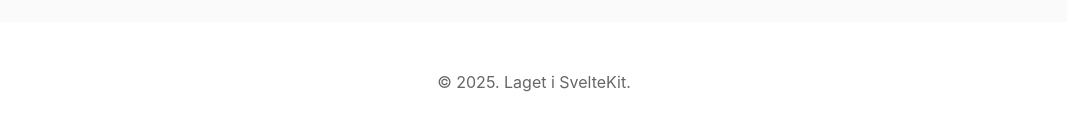
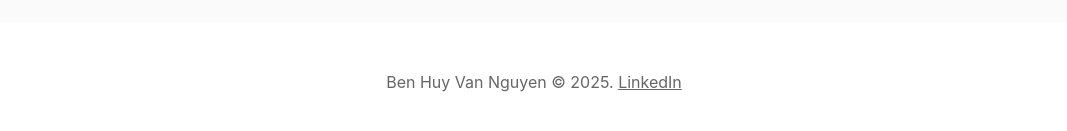
Before and after one commit to B1nguy1/portfolio, a SvelteKit app: page / in a window 1280 px wide. Shown: the part 1955-2086 px from the top of the page, without its empty margins (106-1173 px from the left). Built offline with nearby package versions, Linux system fonts and the light colour scheme.

Commit message:
add linkedin

```diff
--- a/src/routes/+layout.svelte
+++ b/src/routes/+layout.svelte
@@ -15,7 +15,12 @@
 </div>
 
 <footer>
-  <p>&copy; 2025. Laget i SvelteKit.</p>
+  <p>
+    Ben Huy Van Nguyen &copy; 2025. <a
+      href="https://no.linkedin.com/in/ben-huy-van-nguyen-6281b2199"
+      style="text-decoration:underline;">LinkedIn</a
+    >
+  </p>
 </footer>
 
 <style>
```
